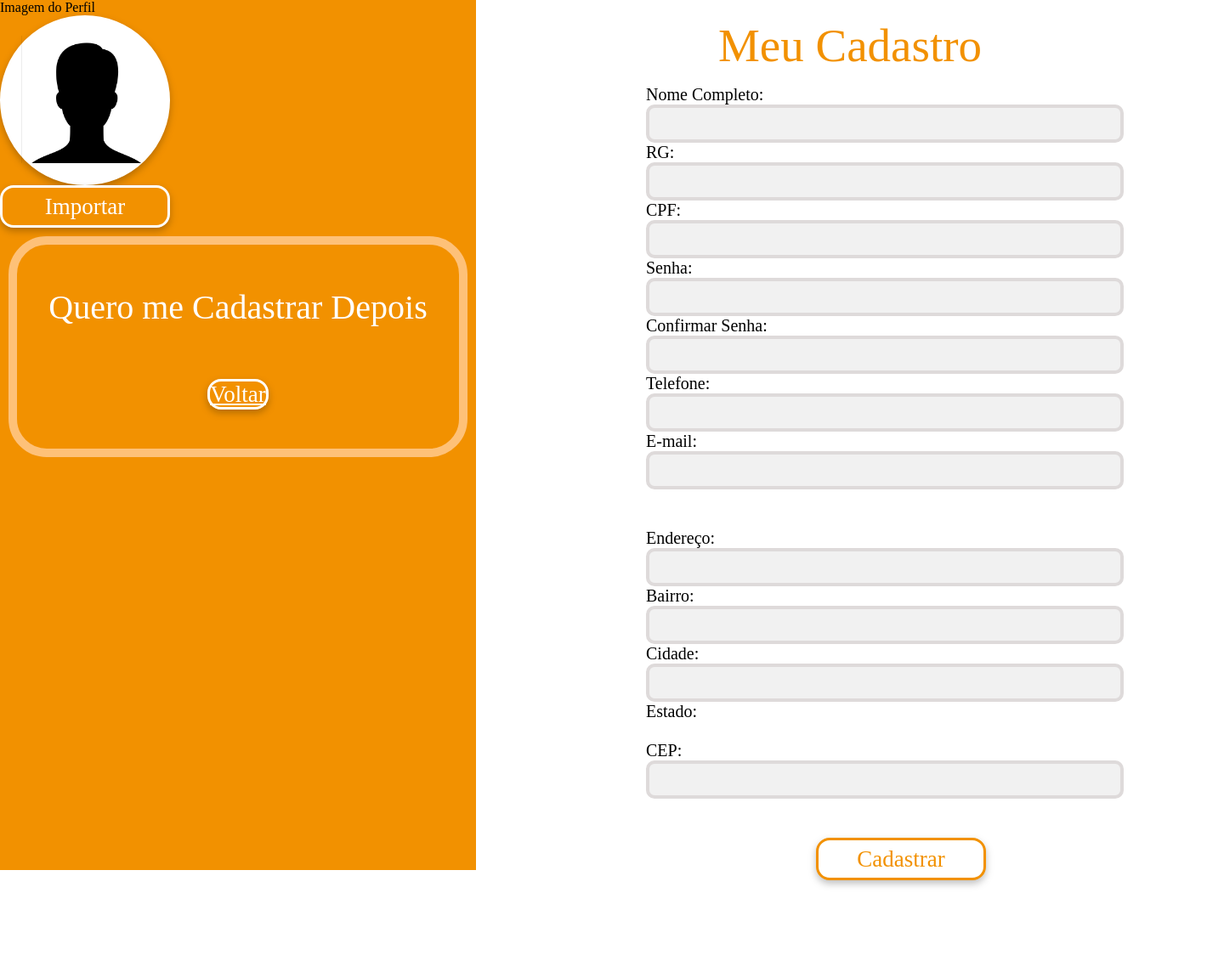
After one commit to esdras-schonevald/petweb-app, a PHP site: template src/App/View/CadastroCliente/cadastrocliente.html.twig in a window 1440 px wide. The commit adds this page. Shown: the whole page at 85% size. Run offline with PHP 8.4, Linux system fonts and the light colour scheme; the template is opened without the code that fills it, so the values that code supplies are empty; some libraries are stand-ins or nearby versions.

Commit message:
atualizando arquivos do projetos de TG, inserido links de menu lateral.

```diff
--- a/src/App/View/AlterarSenha/alterarsenha.html.twig
+++ b/src/App/View/AlterarSenha/alterarsenha.html.twig
@@ -28,8 +28,8 @@
         <nav class="menu2">
             <ul style="list-style-type: none;" >
                 <li> <a href=""><img id="image1" src="img/AlterarSenha.png   " width="50px" height="50px"> Alterar Senha</a></li>
-                <li> <a href=""><img id="image2" src="img/EditarCadastro.png   " width="50px" height="50px">  Editar Cadastro</a></li>
-                <li> <a href=""><img id="image3" src="img/CadastrarPet.png  " width="50px" height="50px"> Cadastrar Pet</a></li>
+                <li> <a href="/cadastrocliente"><img id="image2" src="img/EditarCadastro.png   " width="50px" height="50px">  Editar Cadastro</a></li>
+                <li> <a href="/cadastropet"><img id="image3" src="img/CadastrarPet.png  " width="50px" height="50px"> Cadastrar Pet</a></li>
                 <li> <a href=""><img id="image4" src="img/CadastrarPagamento.png  " width="50px" height="50px">Cadastrar Meio de Pagamento</a></li>
 
             </ul>
@@ -37,7 +37,7 @@
         </nav>
         <div class="menu3">
             <div class="menu3-1">
-                <button class="BtEntrar">Sair</button>
+                <a class="BtEntrar"  href="/">Sair</a>
             </div>
             <div class="menu3-2">
                 <img id="image1" src="img/Pet.png" width="200px" height="200px">
--- a/src/App/View/CadastrarPet/cadastrarpet.html.twig
+++ b/src/App/View/CadastrarPet/cadastrarpet.html.twig
@@ -24,8 +24,8 @@
 
         <nav class="menu2">
             <ul style="list-style-type: none;" >
-                <li><a href=""><img id="image0" src="img/AlterarSenha.png   " width="50px" height="50px"> Alterar Senha</a></li>
-                <li> <a href=""><img id="image2" src="img/EditarCadastro.png   " width="50px" height="50px">  Editar Cadastro</a></li>
+                <li><a href="/alterarsenha"><img id="image0" src="img/AlterarSenha.png   " width="50px" height="50px"> Alterar Senha</a></li>
+                <li> <a href="/cadastrocliente"><img id="image2" src="img/EditarCadastro.png   " width="50px" height="50px">  Editar Cadastro</a></li>
                 <li> <a href=""><img id="image3" src="img/CadastrarPet.png  " width="50px" height="50px"> Cadastrar Pet</a></li>
                 <li> <a href=""><img id="image4" src="img/CadastrarPagamento.png  " width="50px" height="50px">Cadastrar Meio de Pagamento</a></li>
 
@@ -34,7 +34,7 @@
         </nav>
         <div class="menu3">
             <div class="menu3-1">
-                <button class="BtEntrar">Sair</button>
+                <button class="BtEntrar"><a href="/">Sair</a></button>
             </div>
             <div class="menu3-2">
                 <img id="image1" src="img/Pet.png" width="200px" height="200px">
--- /dev/null
+++ b/src/App/View/CadastroCliente/cadastrocliente.html.twig
@@ -0,0 +1,60 @@
+<!DOCTYPE html>
+<html lang="en">
+<head>
+    <meta charset="UTF-8">
+    <meta http-equiv="X-UA-Compatible" content="IE=edge">
+    <meta name="viewport" content="width=device-width, initial-scale=1.0">
+    <title>Cadastro de Cliente</title>
+    <link rel="stylesheet" href="css/CadastroCliente.css">
+
+</head>
+<body>
+    <div class ="menu">
+        <div c="menu1">
+             Imagem do Perfil <br>
+            <button class="BtIMG"><img src="img/58.png" height ="150" width="150" /></button>
+            <br><button class="BtEntrar">Importar</button>
+
+        </div>
+
+        <div class="menu3">
+            <br>Quero me Cadastrar Depois
+            <br><br><a class="BtVoltar" href="/">Voltar</a>
+        </div>
+    </div>
+    <div class="cabecalho">
+        Meu Cadastro
+    </div>
+
+    <div class="main">
+        <div class="F1">
+
+
+
+        </div>
+        <div class="F2">
+            <form class="Formulario" action = '/cadastrocliente/enviar' method="POST">
+                <label>Nome Completo:</label> <br><input required type="text" name="name">
+                <br><label>RG:</label> <br> <input required type="text" name="rg">
+                <br><label>CPF:</label><br> <input required type="text" name="cpf">
+                <br><label>Senha:</label><br> <input required type="text" name="senha">
+                <br><label>Confirmar Senha:</label><br> <input required type="text">
+                <br><label>Telefone:</label> <br> <input required type="text" name="fone">
+                <br><label>E-mail:</label> <br> <input required type="text" name="email"><br><br>
+                <br><label>Endereço:</label> <br> <input required type="text" name="address">
+                <br><label>Bairro:</label><br> <input required type="text" name="bairro">
+                <br><label>Cidade:</label> <br> <input required type="text" name="cidade">
+                <br><label>Estado:</label><br> <inpu required type="text" name="estado">
+                <br><label>CEP:</label><br> <input required type="text" name="cep" ><br><br>
+                <br><button class="BtCadastro" type="submit">Cadastrar</button>
+
+            </form>
+        </div>
+    </div>
+
+    <!--div class="rodape">
+        rodape
+    </div -->
+
+</body>
+</html>
--- a/src/App/View/Logado/logado.html.twig
+++ b/src/App/View/Logado/logado.html.twig
@@ -28,11 +28,11 @@
 						Alterar Senha</a>
 				</li>
 				<li>
-					<a href=""><img id="image2" src="img/EditarCadastro.png   " width="50px" height="50px">
+					<a href="/cadastrocliente"><img id="image2" src="img/EditarCadastro.png   " width="50px" height="50px">
 						Editar Cadastro</a>
 				</li>
 				<li>
-					<a href=""><img id="image3" src="img/CadastrarPet.png  " width="50px" height="50px">
+					<a href="/cadastropet"><img id="image3" src="img/CadastrarPet.png  " width="50px" height="50px">
 						Cadastrar Pet</a>
 				</li>
 				<li>
```
Also changed, not shown: public/index.php (+7 -0 lines), src/App/Controller/CadastroClienteController.php (added, +39 -0 lines), src/App/Controller/HomeController.php (+17 -0 lines), src/App/View/components/sidemenu/sidemenu.html.twig (+5 -2 lines).
